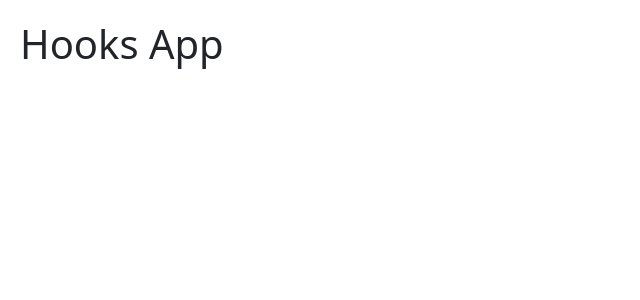
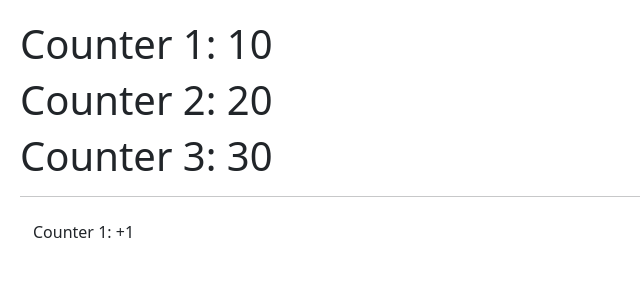
Before and after one commit to AlexRodRom/05-hook-app, a React (Vite) app: page / in a window 1280 px wide. Shown: the top 300 px of the page, without its empty margins (0-640 px from the left). Built offline with nearby package versions, Linux system fonts and the light colour scheme.

Commit message:
Add useStete as Object

```diff
--- /dev/null
+++ b/src/01-useState/CounterApp.jsx
@@ -0,0 +1,26 @@
+import { useState } from "react"
+
+export const CounterApp = () => {
+
+    const [ state , setState] = useState({
+        counter1: 10,
+        counter2: 20,
+        counter3: 30
+    });
+
+    const {  counter1, counter2, counter3 } = state;
+
+
+  return (
+   <>
+    <h1>Counter 1: { counter1 }</h1>
+    <h1>Counter 2: { counter2 }</h1>
+    <h1>Counter 3: { counter3 }</h1>
+    <hr/>
+
+    {/* <button className="btn" onClick={ () => setState( { counter1: counter1+1, counter2, counter3 } ) }>Counter 1: +1</button> */}
+    <button className="btn" onClick={ () => setState({ ...state, counter1: counter1 + 1 } ) }>Counter 1: +1</button>
+
+   </>
+  )
+}
--- a/src/HooksApp.jsx
+++ b/src/HooksApp.jsx
@@ -1,6 +1,7 @@
+import { CounterApp } from "./01-useState/CounterApp"
 
 export const HooksApp = () => {
   return (
-    <h1>Hooks App</h1>
+    <CounterApp />
   )
 }
```
